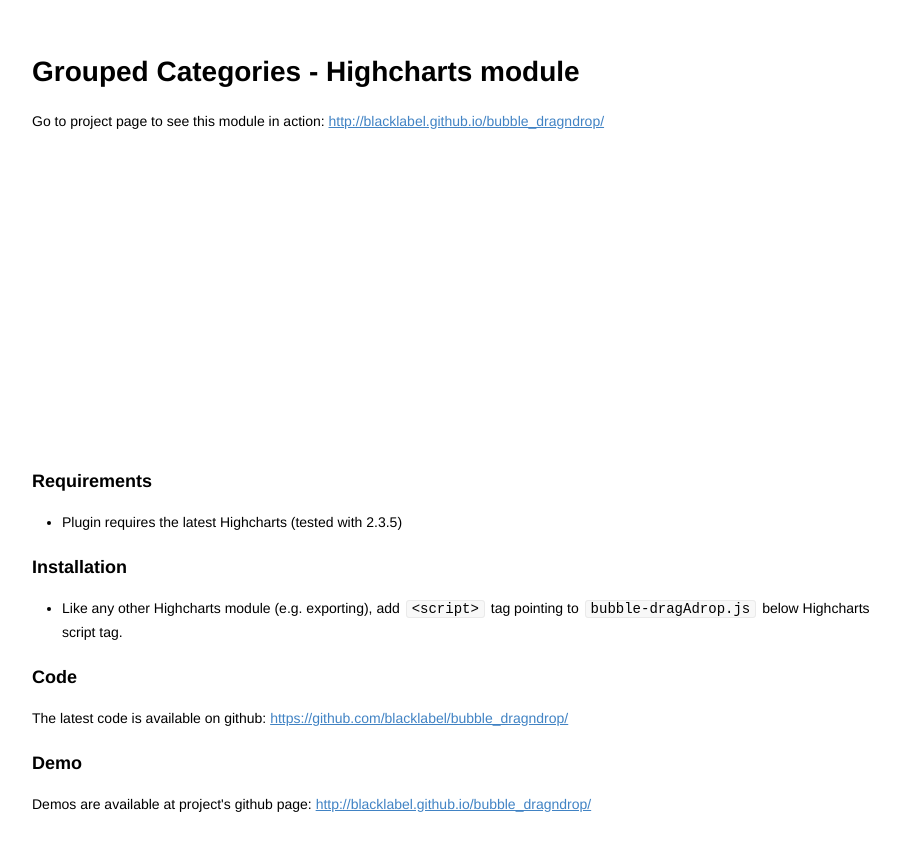
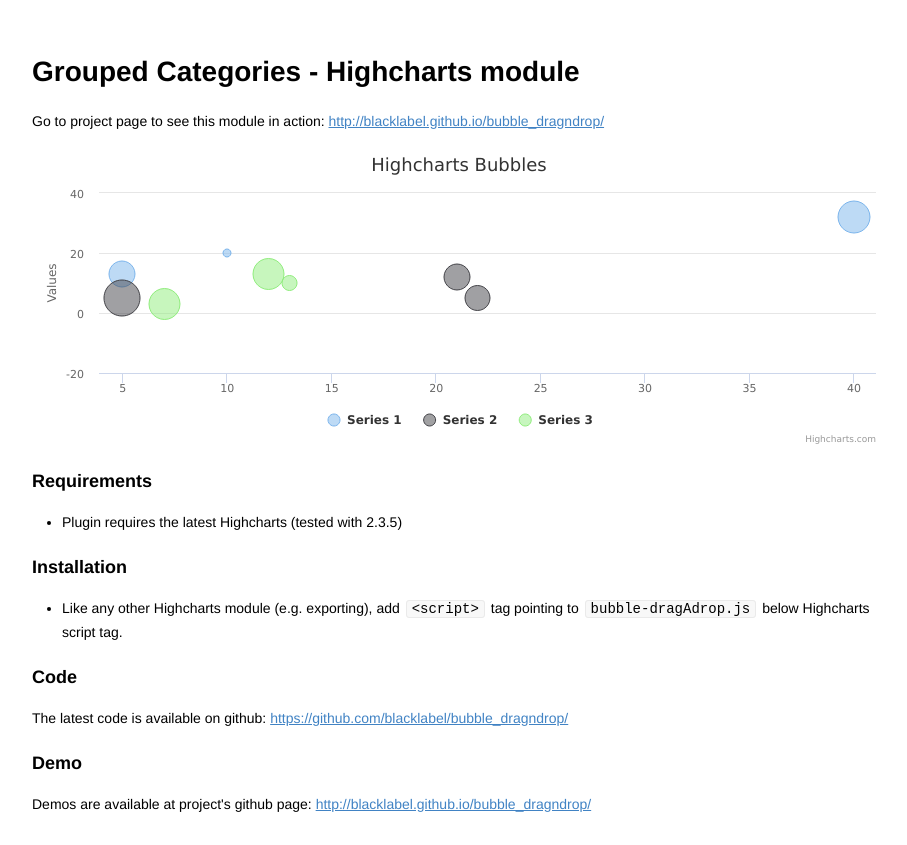
Before and after one commit to blacklabel/bubble_dragndrop, a plain HTML site: page index.html in a window 1280 px wide. Shown: the whole page, without its empty margins (181-1088 px from the left). Drawn offline with nearby package versions, Linux system fonts and the light colour scheme.

Commit message:
gh-pages

```diff
--- a/index.html
+++ b/index.html
@@ -302,7 +302,7 @@
 	}
 }
 </style>
-<title>Grouped Categories - Highcharts module</title>
+<title>Bubble drag and drop - Highcharts module</title>
 
 </head>
 <body>
@@ -310,6 +310,7 @@
 
 
 <script src="http://code.highcharts.com/highcharts.js"></script>
+<script src="http://code.highcharts.com/highcharts-more.js"></script>
 
 
 <script src="./bubble-dragAdrop.js"></script>
```
